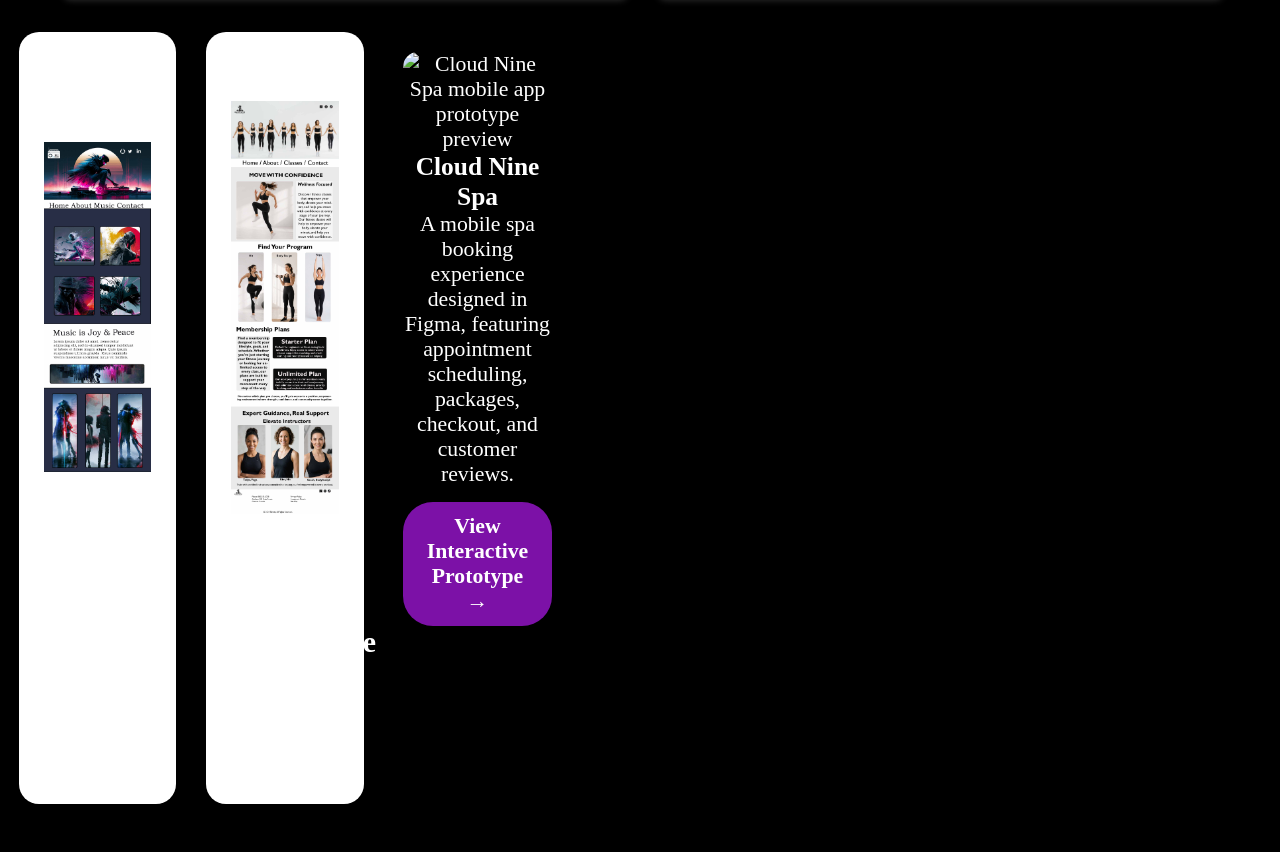
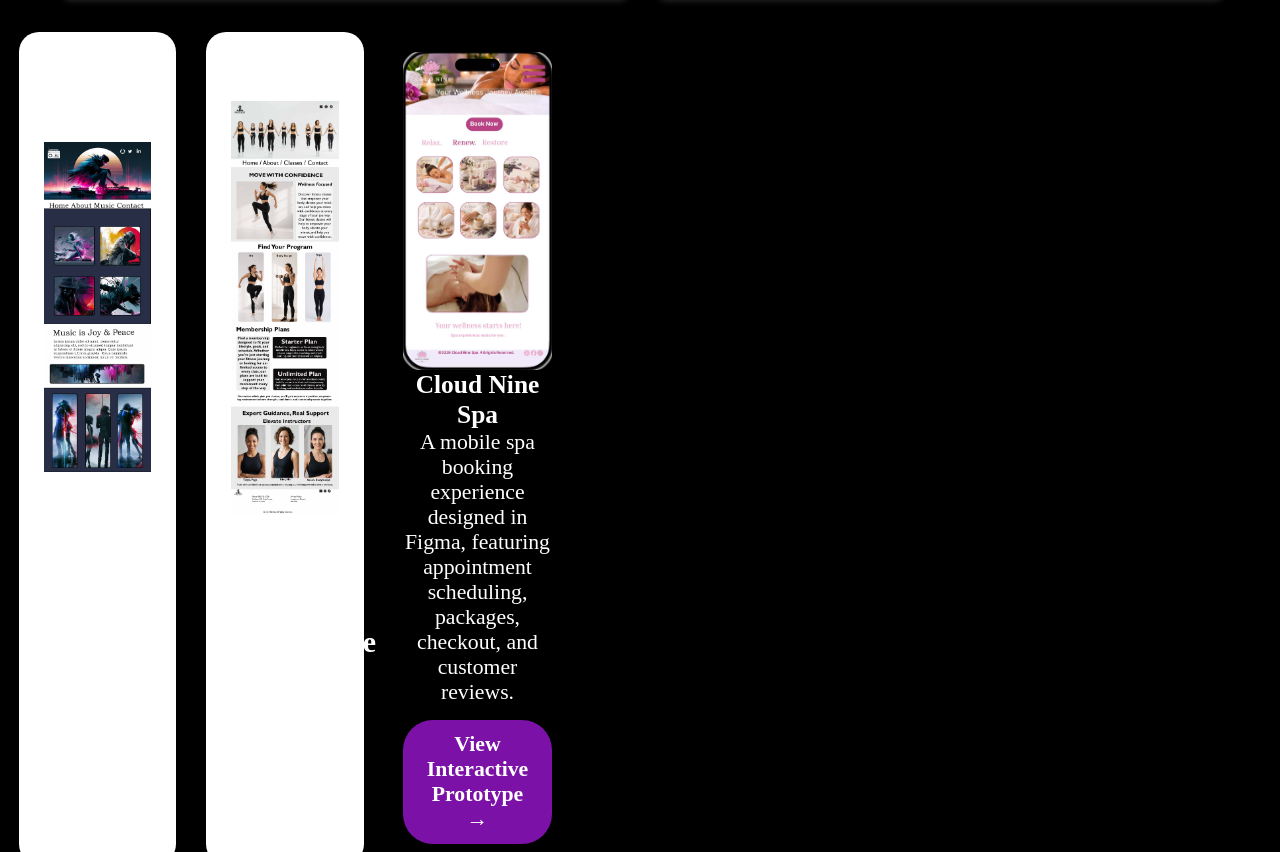
Before and after one commit to RoxxyKels/RoxxyKels.github.io, a plain HTML site: page index.html in a window 1280 px wide. Shown: the part 2213-3065 px from the top of the page. Drawn offline with nearby package versions, Linux system fonts and the light colour scheme.

Commit message:
update image names

```diff
--- a/index.html
+++ b/index.html
@@ -88,7 +88,7 @@
   <a href="https://www.figma.com/proto/u5jfmqrqMuZQ6O6v4RxfPa/Racquel-UIUX-4?page-id=1%3A2&node-id=40-788&starting-point-node-id=73%3A1490"
      target="_blank"
      rel="noopener noreferrer">
-    <img src="assets/images/cloud_nine-spa.png"
+    <img src="assets/images/CloudNineSpa.jpg"
          alt="Cloud Nine Spa mobile app prototype preview"
          class="projectPreview">
   </a>
```
